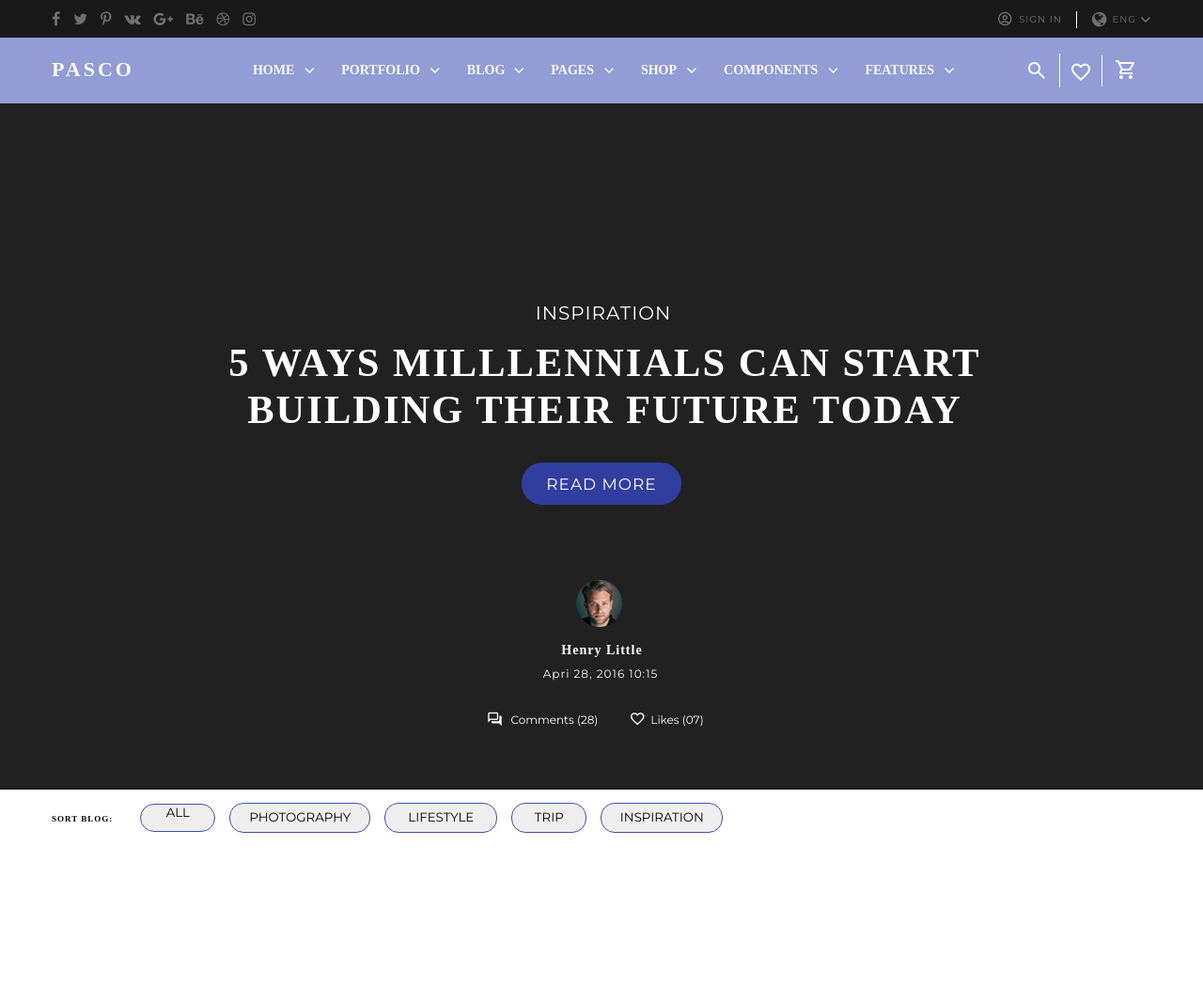
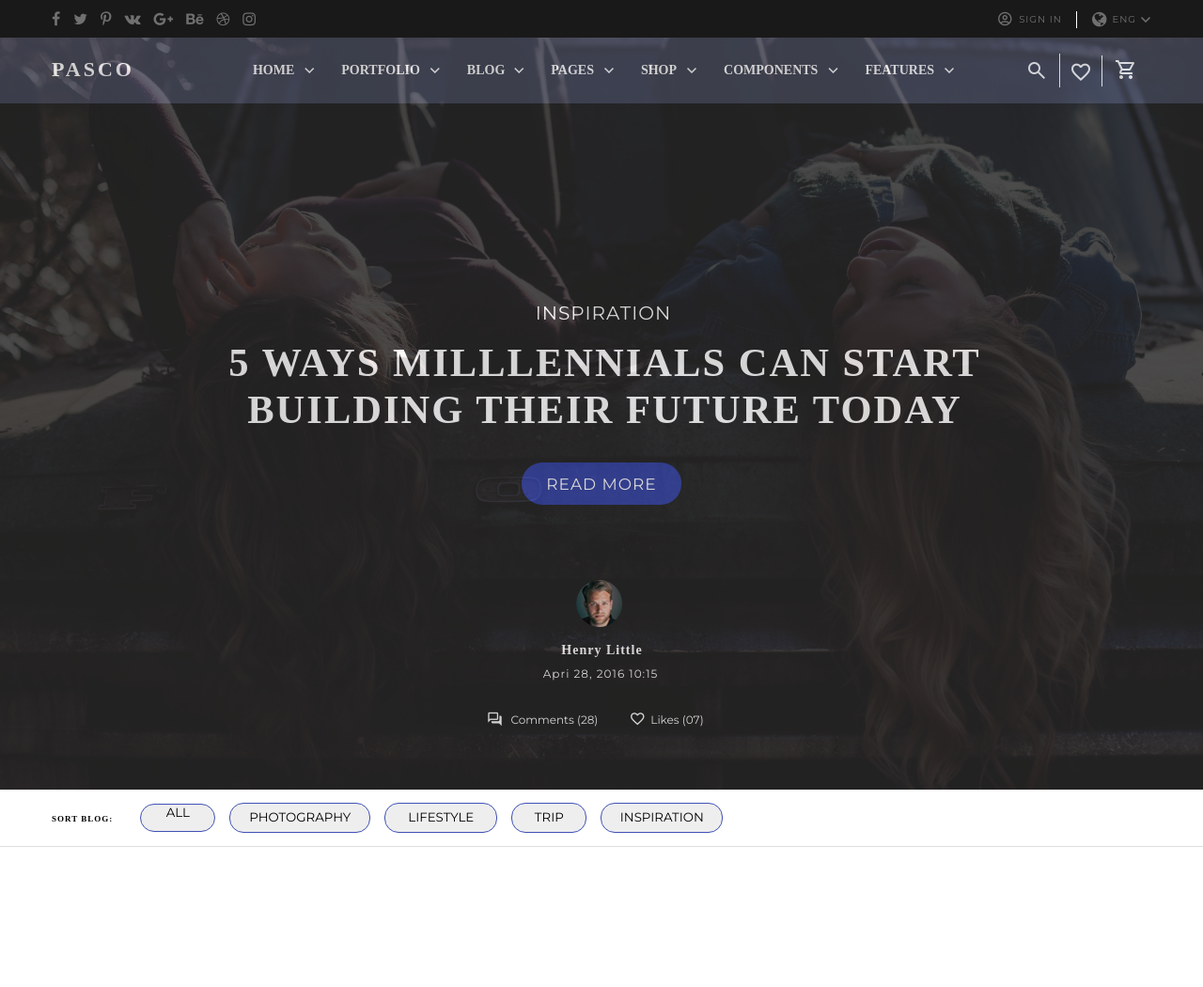
Before and after one commit to arkajyotiadhikary/codeigniter-test, a PHP site: page / in a window 1280 px wide. Shown: the whole page at 94% size. Run offline with PHP 8.4, Linux system fonts and the light colour scheme; some web fonts are replaced.

Commit message:
background image added

```diff
--- a/index.css
+++ b/index.css
@@ -91,6 +91,16 @@
 }
 /* !SECTION */
 
+.background {
+    background-size: cover;
+    position: absolute;
+    background-repeat: no-repeat;
+    background-image: url("./image/wallpaper.jpg");
+    height: 800px;
+    width: 100vw;
+    z-index: -1;
+}
+
 /* SECTION main menu css*/
 .main-menu {
     display: flex;
@@ -98,7 +108,8 @@
     justify-content: center;
     width: 100%;
     height: 70px;
-    background-color: #929cd5;
+    background-color: #414454;
+    opacity: 0.8;
 }
 .main-menu .container {
     color: #f9f9f9;
@@ -167,6 +178,7 @@
     background-color: #212121;
     display: flex;
     justify-content: center;
+    opacity: 0.8;
 }
 .slide {
     margin-top: 210px;
@@ -278,16 +290,15 @@
 .sort {
     display: flex;
     justify-content: center;
+    filter: drop-shadow(0px 1px 0px #dddddd);
+    background-color: #ffffff;
 }
 .sort .container {
     width: 1170px;
-}
-.sort .container {
     height: 60px;
     display: flex;
     align-items: center;
 }
-
 .sort .container > p {
     padding-top: 2px;
     font-size: 9px;
@@ -296,7 +307,6 @@
     color: #000000;
     font-weight: 700;
 }
-
 .sort .container .catagories {
     display: flex;
     align-items: center;
--- a/index.html
+++ b/index.html
@@ -79,6 +79,7 @@
                         </div>
                     </div>
                 </div>
+                <div class="background"></div>
                 <div class="main-menu">
                     <div class="container">
                         <div class="logo">
```
Also changed, not shown: image/wallpaper-1.jpg (added), image/wallpaper.jpg.
